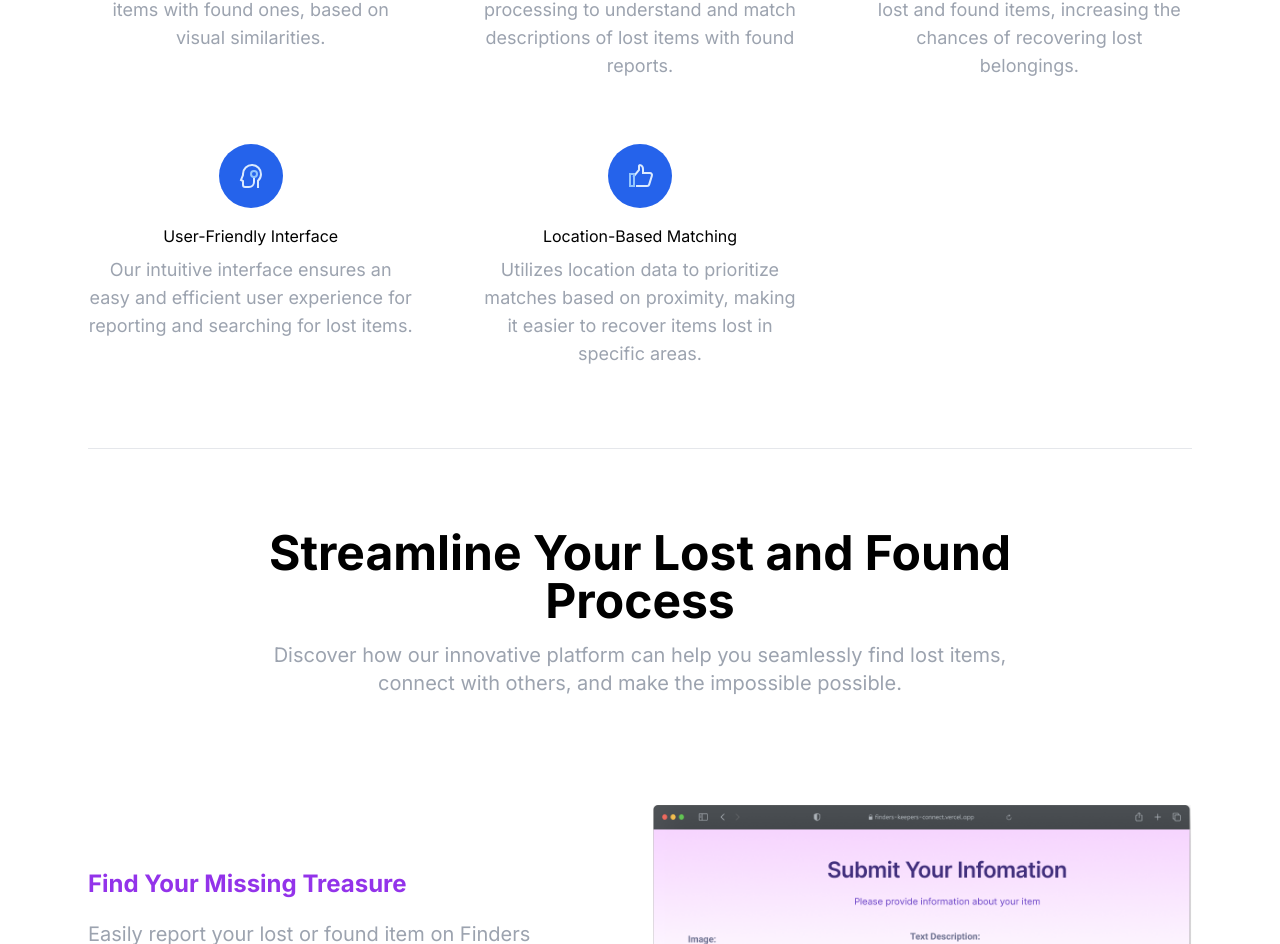
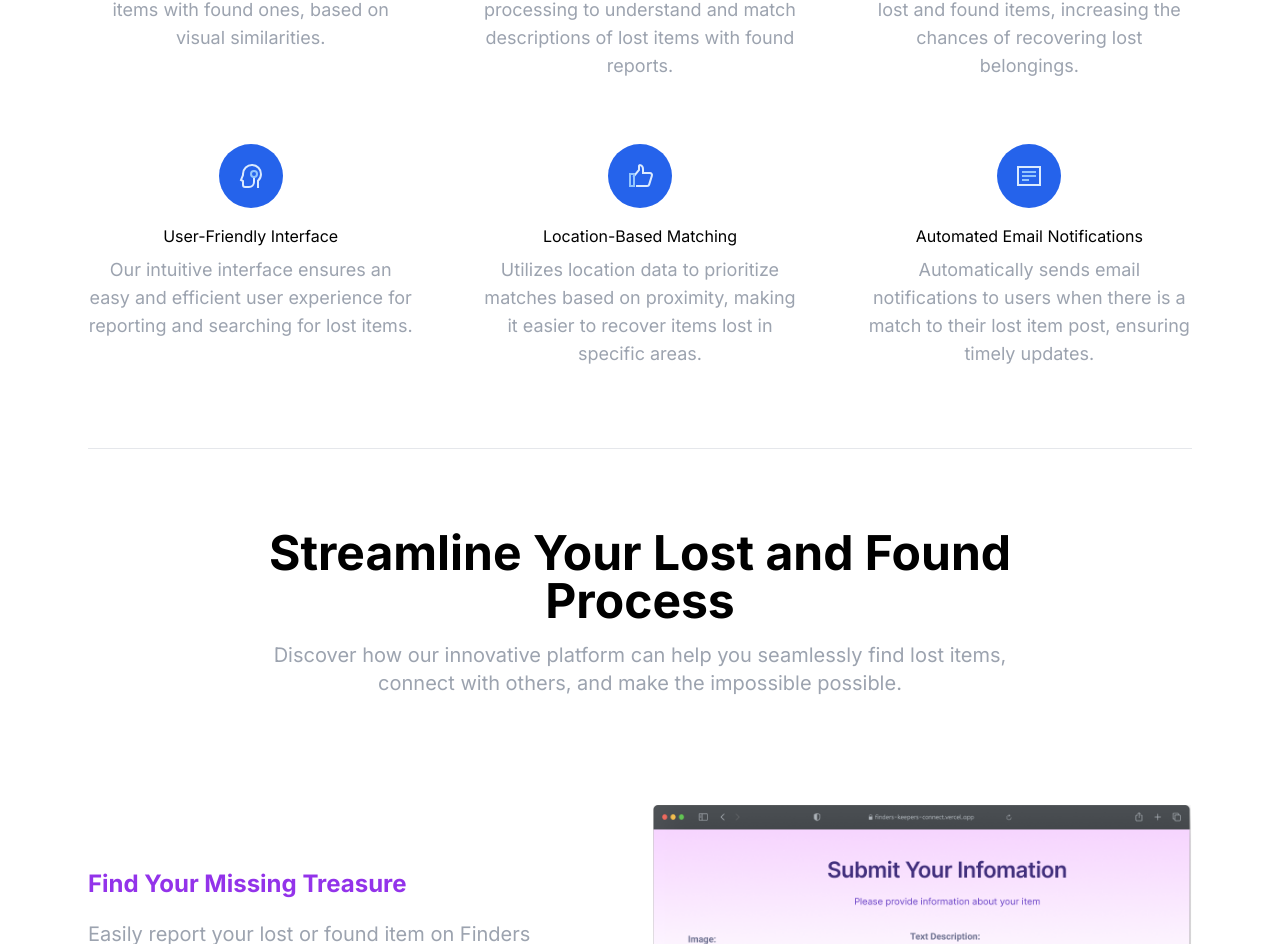
Before and after one commit to piumonline/finders-keepers-connect, a Next.js app: page / in a window 1280 px wide. Shown: the part 2753-3697 px from the top of the page. Built offline with nearby package versions, Linux system fonts and the light colour scheme.

Commit message:
added new feature

```diff
--- a/src/components/features.tsx
+++ b/src/components/features.tsx
@@ -77,6 +77,17 @@ const Features = () => {
               <p className="text-lg text-gray-400 text-center">Utilizes location data to prioritize matches based on proximity, making it easier to recover items lost in specific areas.</p>
             </div>
 
+             {/* 6th item */}
+  <div className="relative flex flex-col items-center" data-aos="zoom-in-up" data-aos-delay="500" data-aos-anchor="[data-aos-id-blocks]">
+    <svg className="w-16 h-16 mb-4" viewBox="0 0 64 64" xmlns="http://www.w3.org/2000/svg">
+      <circle className="fill-current text-blue-600" cx="32" cy="32" r="32" />
+      <path className="stroke-current text-blue-100" strokeWidth="2" strokeLinecap="square" d="M21 23h22v18H21z" fill="none" fillRule="evenodd" />
+      <path className="stroke-current text-blue-300" d="M26 28h12M26 32h12M26 36h5" strokeWidth="2" strokeLinecap="square" />
+    </svg>
+    <h4 className="h4 mb-2">Automated Email Notifications</h4>
+    <p className="text-lg text-gray-400 text-center">Automatically sends email notifications to users when there is a match to their lost item post, ensuring timely updates.</p>
+  </div>
+
           </div>
 
         </div>
```
